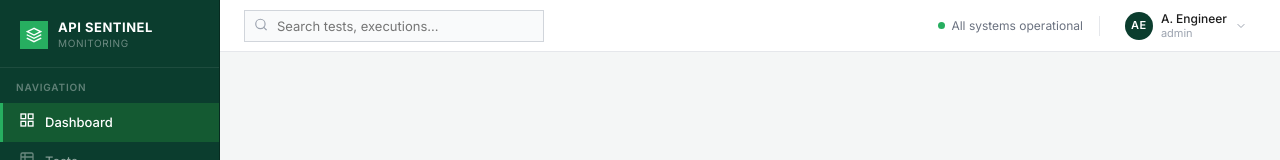
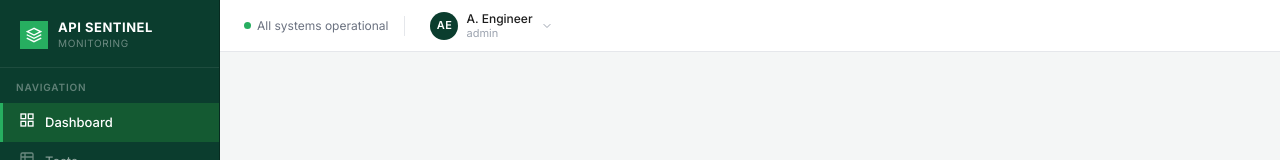
Before and after one commit to augustovcs/apisentinel, a Next.js app in the folder Frontend/: page /dashboard in a window 1280 px wide. Shown: the top 160 px of the page. Built offline with nearby package versions, Linux system fonts and the light colour scheme; no server answers.

Commit message:
adjusted top bar

```diff
--- a/Frontend/src/components/layout/Topbar.tsx
+++ b/Frontend/src/components/layout/Topbar.tsx
@@ -18,51 +18,7 @@ export default function Topbar() {
         position: "sticky",
         top: 0,
         zIndex: 40,
-      }}
-    >
-      {/* Search */}
-      <div style={{ position: "relative", width: "300px" }}>
-        <span
-          style={{
-            position: "absolute",
-            left: "10px",
-            top: "50%",
-            transform: "translateY(-50%)",
-            color: "#9CA3AF",
-            pointerEvents: "none",
-          }}
-        >
-          <svg width="14" height="14" viewBox="0 0 24 24" fill="none" stroke="currentColor" strokeWidth="2" strokeLinecap="square">
-            <circle cx="11" cy="11" r="8" />
-            <line x1="21" y1="21" x2="16.65" y2="16.65" />
-          </svg>
-        </span>
-        <input
-          type="text"
-          placeholder="Search tests, executions..."
-          value={search}
-          onChange={(e) => setSearch(e.target.value)}
-          style={{
-            width: "100%",
-            height: "32px",
-            paddingLeft: "32px",
-            paddingRight: "12px",
-            border: "1px solid #D1D5DB",
-            backgroundColor: "#F9FAFB",
-            fontSize: "13px",
-            color: "#1C1C1C",
-            outline: "none",
-          }}
-          onFocus={(e) => {
-            e.target.style.borderColor = "#27AE60";
-            e.target.style.backgroundColor = "#ffffff";
-          }}
-          onBlur={(e) => {
-            e.target.style.borderColor = "#D1D5DB";
-            e.target.style.backgroundColor = "#F9FAFB";
-          }}
-        />
-      </div>
+      }}>
 
       {/* Right side */}
       <div style={{ display: "flex", alignItems: "center", gap: "16px" }}>
```
